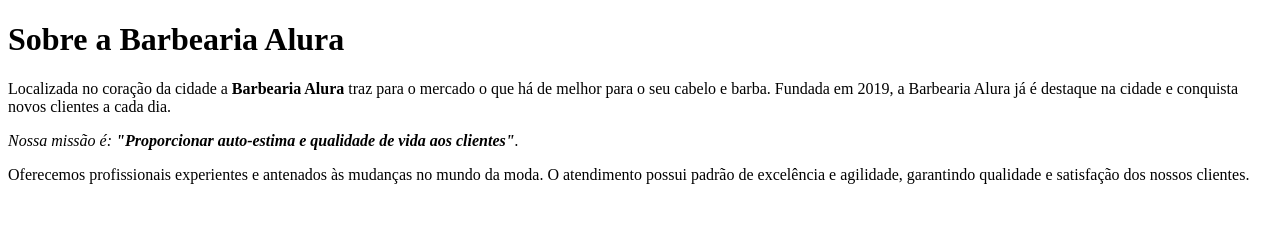
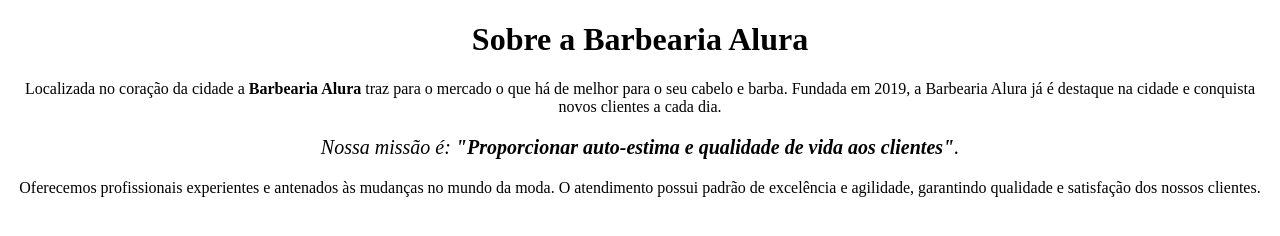
Before and after one commit to nadodev/projeto-barbearia-alura, a plain HTML site: page index.html in a window 1280 px wide. Drawn offline with Linux system fonts and the light colour scheme.

Commit message:
utilizado css inline

```diff
--- a/index.html
+++ b/index.html
@@ -9,15 +9,15 @@
 </head>
 
 <body>
-	<h1>Sobre a Barbearia Alura</h1>
+	<h1 style="text-align:center;">Sobre a Barbearia Alura</h1>
 
-	<p>Localizada no coração da cidade a <strong>Barbearia Alura</strong> traz para o mercado o que há de melhor para o
+	<p style="text-align:center;">Localizada no coração da cidade a <strong>Barbearia Alura</strong> traz para o mercado o que há de melhor para o
 		seu cabelo e barba.
 		Fundada em 2019, a Barbearia Alura já é destaque na cidade e conquista novos clientes a cada dia.</p>
 
-	<p><em>Nossa missão é: <strong>"Proporcionar auto-estima e qualidade de vida aos clientes"</strong>.</em></p>
+	<p style="text-align:center;font-size: 20px;"><em>Nossa missão é: <strong>"Proporcionar auto-estima e qualidade de vida aos clientes"</strong>.</em></p>
 
-	<p>Oferecemos profissionais experientes e antenados às mudanças no mundo da moda. O atendimento possui padrão de
+	<p style="text-align:center;">Oferecemos profissionais experientes e antenados às mudanças no mundo da moda. O atendimento possui padrão de
 		excelência
 		e agilidade, garantindo qualidade e satisfação dos nossos clientes.</p>
 </body>
```
Also changed, not shown: 1 other file.
